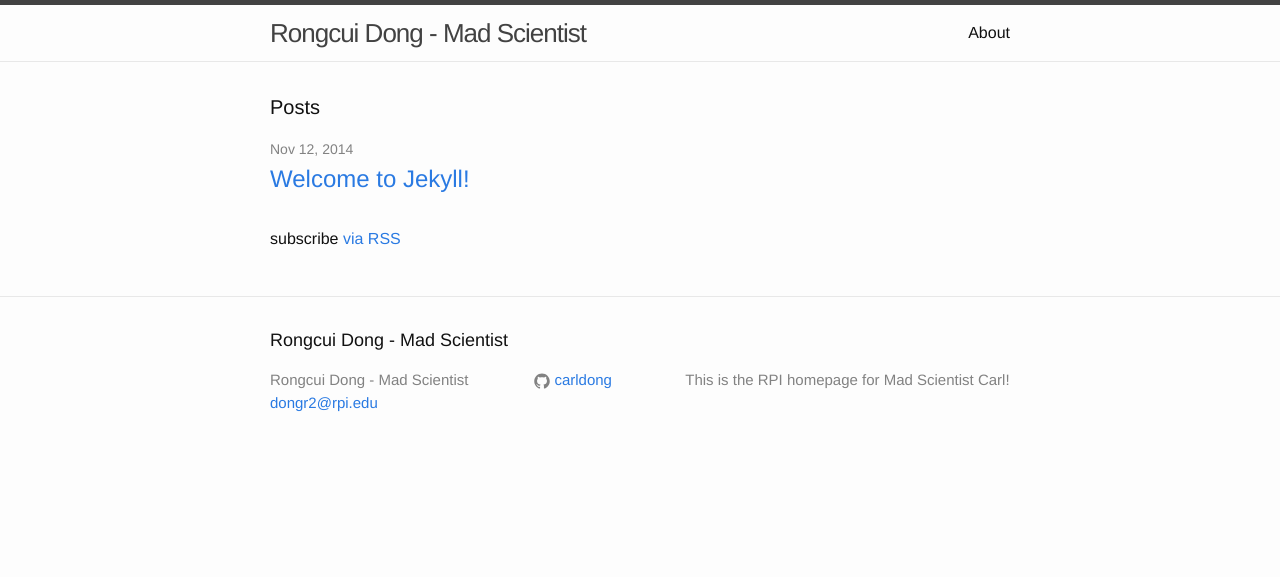
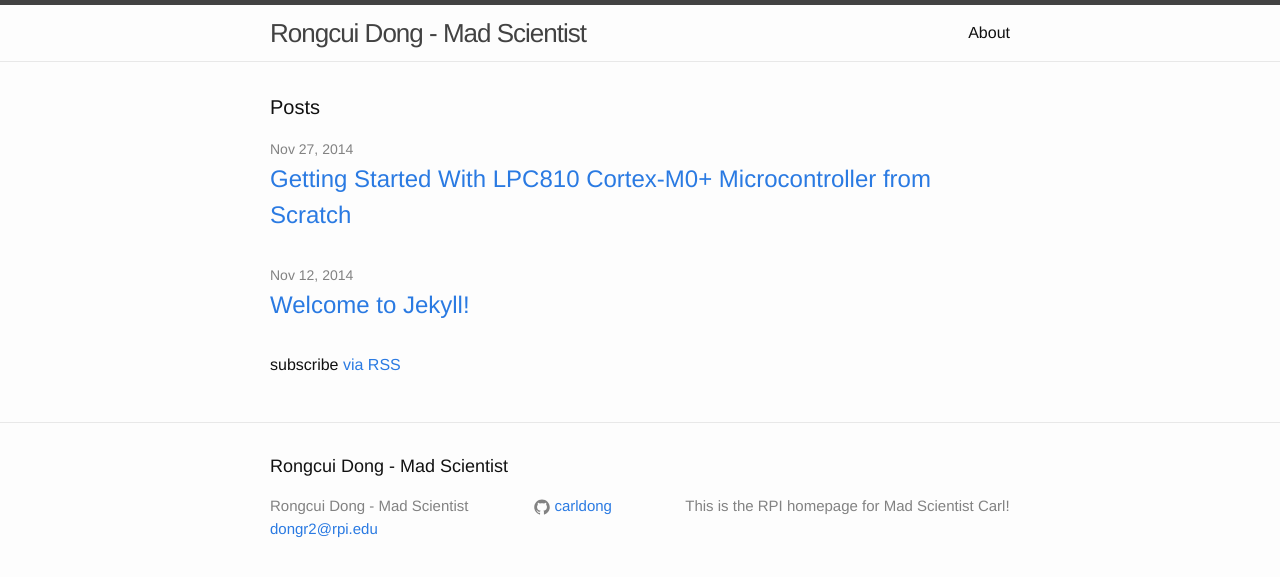
Before and after one commit to carldong/Personal-Blog, a Jekyll site: the page built from index.html, in a window 1280 px wide. Shown: the top 577 px of the page. Built offline with Jekyll 4.4.1, drawn with Linux system fonts in a browser that asks for light colours; part of the change alters nothing that is shown.

Commit message:
Adjusted fonts, added some convinient scripts

```diff
--- a/_config.yml
+++ b/_config.yml
@@ -12,4 +12,4 @@ github_username:  carldong
 #markdown: rdiscount
 markdown: kramdown
 
-exclude: [upload.sh]
+exclude: [build.sh,connect.sh,upload.sh,serve.sh,_publish]
--- /dev/null
+++ b/_posts/2014-11-27-LPC810-T01.markdown
@@ -0,0 +1,259 @@
+---
+layout: tutorial
+title: Getting Started With LPC810 Cortex-M0+ Microcontroller from Scratch
+date: "2014-11-27 14:38:16"
+categories: tutorials
+tags: tutorial Cortex-M0+ ARM
+---
+{% assign code_root = 'repo/00-Getting_Started' %}
+
+**Disclaimer: I am no ARM programming expert, and I myself am experimenting with all the things described in this series of, "tutorials". Therefore, I might be totally wrong in reasoning, but the code should be usable.**
+
+# What this (series) is about?
+I am currently experimenting with the LPC810 chip on Linux using the GCC toolchain. This is more like a progress of my experiment, but I hope it will help others. Actually it is more about compiler and linker than about embedded programming, because honestly, I don't have any problem on general purpose embedded programming since I have prior experience using AVR and STM32 *with preexisting libraries* such as *AVR-LibC* or *STM32 Standard Peripheral Library*. However, this time I am going to start from scratch. Which means, starting from assembly, linker scripts, startup code, etc. Since I can't find any "standard" NXP LPC810 C headers, I will write my own.
+
+# The LPC810
+More specifically, the [**LPC810M021FN8**](http://www.nxp.com/products/microcontrollers/cortex_m0_m0/lpc800/LPC810M021FN8.html), is a small ARM Cortex-M0+ chip with 4kB flash and 1kB SRAM. Not much, right? However, the best part is that it comes as a DIP-8 package, which means you can plug it right to a breadboard and start experimenting. Also, it is amazingly cheap comparing to other ARM chips: as of the date of writing, 2014-11-27, the price on [Mouser](http://mouser.com) is $2.41.
+
+This chip does have a lot of limitations though. The one biggest down side for me is that it doesn't come with Analog-Digital Converter. It does have two Analog-Digital Comparaters, though. The next obvious reason is that there are only 6 GPIOs, where one is taken by _RESET_(PIO0_5), and two are not enabled by default(PIO0\_2 and PIO0\_3, taken by SWD interface). However, this chip should be enough to experiment with ARM Startup and linker scripts and other good stuff.
+
+**Disclaimer again: I am only starting to experiment with compilers/linker scripts, so I write terrible linker scripts. I miss multiple sections because I don't know what they do. As of the time I write this post, I only have the .text, .data, .bss section written because I don't understand what everything else are.**
+
+# Reader assumptions
+- Can use GNU/Linux (I am using GNU/Linux to do everything. Probably works on Windows, but need extra knowledge).
+- Knows basic assembly (Sorry, I am not good enough to teach this).
+- Knows basic C (I can talk about this, though)
+- At least programmed some embedded device before(like 8051 or AVR)
+- Knows how to read datasheet
+- Knows how to wire up a breadboard *without* a photo or schematic (I admit I am just lazy. The circuit is too simple anyway).
+
+# What you will need
+- An **LPC810** chip. Here I am using **LPC810M021FN8**.
+- A TTL-USB cable, 3.3V.
+- A piece of breadboard.
+- An indicator LED rated around $$10mA$$ (Or, just a random small 3mm/5mm LED).
+- A resistor around $$330\Omega$$.
+- Two pushbuttons.
+- [LPC81xM Datasheet](http://www.nxp.com/documents/data_sheet/LPC81XM.pdf)
+- [LPC81x User Manual](http://www.nxp.com/documents/user_manual/UM10601.pdf)
+- [Cortex-M0+ Devices Generic User Guide](http://infocenter.arm.com/help/topic/com.arm.doc.dui0662b/DUI0662B_cortex_m0p_r0p1_dgug.pdf)
+- ARM Toolchain. If you don't have experience, get a precompiled one. I have several experience that when I compile my own and encountered some unsolvable problems, simply changing the toolchain fixed the problem. Try the gcc-arm on Ubuntu/Debian or the CodeSourcery toolchain.
+- [lpc21isp](http://sourceforge.net/projects/lpc21isp/). The downloader.
+
+# Hardware Wireup
+Wire the 3.3V to Pin 6(Vdd) of the LPC810. Connect ground to Pin 7(Vss).
+
+Connect Pin 5 to ground through a pushbutton. When Pin 5 is pulled down(i.e. the pushbutton is being pressed) during reset, chip enters ISP command handler, and can be programmed.
+
+Connect Pin 4(PIO0_2) to LED, series with resistor to ground. Pin 2 is the TXD in ISP mode, Pin 8 is the RXD in ISP mode. Connect them accordingly to the RX/TX pin of the TTL-USB converter. Note: my converter has its TX/RX label reversed for some version, so I have to connect TXD to TXD and RXD to RXD.
+
+Connect Pin 1 to ground through a pushbutton. If you do not connect this button, you can still reset the device by removing the power and then power on.
+
+# Software Preparation
+Install toolchain and lpc21isp (Ubuntu/Debian)
+
+{% highlight bash %}
+apt-get install gcc-arm lpc21isp
+{% endhighlight %}
+
+Done!
+
+# Prepare Source code base
+
+## Just test hardware
+Example Source Code if you like to just download and try: [00-Getting_Started.tar.xz]({{ site.baseurl/archives/00-Getting_Started.tar.xz }})
+
+Unpack the file somewhere you can remember. Plug the TTL-USB cable in(with the breadboard, of course). Hold the reset button, then hold the ISP button. Please try to push the buttons in this sequence, otherwise if you have set the pin that connects to the ISP button to output and HIGH, think what would happend when you push that down before the controller is reset. Still holding ISP button, execute
+
+	make flash
+
+in the directory using UNIX command line(I assume you know how to do so). You should see something like this:
+
+	lpc21isp main.hex /dev/ttyUSB0 115200 12000
+	lpc21isp version 1.94
+	File main.hex:
+		loaded...
+		converted to binary format...
+		image size : 276
+	Image size : 276
+	Synchronizing (ESC to abort). OK
+	Read bootcode version: 4
+	13
+	Read part ID: LPC810M021FN8, 4 kiB FLASH / 1 kiB SRAM (0x00008100)
+	Will start programming at Sector 1 if possible, and conclude with Sector 0 to ensure that checksum is written last.
+	Erasing sector 0 first, to invalidate checksum. OK
+	Sector 0: ..|.
+	Download Finished... taking 0 seconds
+	Now launching the brand new code
+
+Then, press the reset button again. LED should blink.
+
+## Starting from Scratch
+In this section, I will explain the process of starting from scratch, and explain every details of the source code.
+
+### Directory and Makefile
+Make a new folder, say, `00-Getting_Started`. Create a `Makefile`:
+
+{% highlight Makefile %}
+{% include {{ code_root }}/Makefile %}
+{% endhighlight %}
+
+Of course, this is not the best Makefile in the world, but good enough for this series.
+
+Then, create the folders and files referenced by the `Makefile`:
+
+	mkdir -pv LPC810
+	touch main.c crt0.S LPC810/lpc810.ld
+
+### Main code
+Here comes the main code(`main.c`):
+
+{% highlight C linenos %}
+{% include {{ code_root }}/main.c %}
+{% endhighlight %}
+
+There is nothing fancy. The special memory addresses are the device specific addresses to control hardware. In order to access those, the addresses are cast into volaile pointers. These addresses can be found under the *LPC81x User Manual*. The `PINENABLE0` address is found in *Chapter 9, LPC81x Switch Matrix*, the `DIR0` and `NOT0` addresses are under *Chapter 7, LPC81x GPIO Port*. I will only point the location in this tutorial, and I will not do so for the next ones.
+First, the SWD related functions are disabled so that the LED pin has GPIO enabled:
+
+	*(vp) 0x4000C1C0 = 0xFFFFFFBFUL;	/* PINENABLE0 register */
+
+Then, `PIO0_2` is set to output mode:
+
+	*(vp) 0xA0002000 |= 1 << 2;
+
+In an infinite loop, the LED is toggled by writing to the `NOT0` register:
+
+    *(vp) 0xA0002300 |= 1 << 2;	/* NOT0 register */
+
+To slow down the blink enough, we just waste a lot of cycles doing nothing.
+
+    volatile long wait = 240000;
+    while (wait > 0) --wait;		/* WAIT */
+
+That's it for the `main.c`. Simple. However, with only this source file, the linker can't know where to put the code in the executable. Therefore, we need to tell it where to put what. In the next section, I will talk about how we instruct the linker to correctly place code.
+
+### Linker Script
+Now let's look at  the `LPC810/lpc810.ld`.
+
+{% highlight C linenos %}
+{% include {{ code_root }}/LPC810/lpc810.ld %}
+{% endhighlight %}
+
+An executable is divided into multiple sections. Each section is placed into a storage device in the microcontroller. The starting address and size are documented in *81x Datasheet*, in section *Memory Map*. In our case, an LPC810 has 4K flash and 1K RAM, starting at address `0x00000000` and `0x10000000`, therefore, we have the following snippet of LD script(ignore the `ENTRY()` for now):
+
+	MEMORY {
+	    FLASH(rx) : ORIGIN = 0x0, LENGTH = 4K
+	    RAM(rwx) : ORIGIN = 0x10000000, LENGTH = 1K
+	}
+
+This means there are two storage devices, `FLASH` and `RAM`. `FLASH` is **r**eadable and e**x**ecutable, while the RAM is **r**eadable, e**x**ecutable, and **w**ritable. `FLASH` starts at `0x0` and is `4KB` long, while `RAM` starts at `0x10000000` and is `1KB` long.
+
+After storage devices are defined, we need to tell the linker specific information about where each sections go. Before explaining the script, we need to know some information about the Cortex-M0+ processor. In the *Cortex-M0+ Devices Generic User Guide*, section *2.3.4 Vector Table*, we see that a vector table comes at the very first of the memory address: `0x00000000`. It stores the initial stack pointer value, and then 15  **addresses** of the core Cortex-M0+ exception handlers. After that, there are device specific interrupt handler addresses. Note that since this is a 32 bit device, each address takes 4 bytes. According to the *LPC81x User Manual*(Will be abbreviated as *81X Manual*), section *3.3.1 Interrupt Sources*, there are 32 interrupt sources. Therefore, the first 48 `long`(4 bytes wide each) values are taken by the vector table, so the executable codes will go after them. In other words, the executable code starts at address $$(48+1)*4 = 0xC4$$.
+
+Now we can look into the code.
+
+    . = ORIGIN(FLASH);
+
+This means the "current" address is set to the origin of `FLASH`. This line tells the linker to place code starting at this address.
+
+    .text : {
+        KEEP(* (.isr_vectors));
+	. = ALIGN(4);
+	. = 0xC4;		/* The end of vectors. Just for tutorial 0 */
+	__vec_end__ = .;
+	* (.text);
+	. = ALIGN(4);
+	__end_text__ = .;
+    } > FLASH
+
+`.text` is the target section that the code will be placed into. In order to make sure the vector table is *always* placed before anything, we make it a seperate section, in this case, `.isr_vectors`. The `KEEP` here is just telling the linker that it should never discard this section even if it is not referenced (affected by `-Wl,--gc-sections`). When source files are compiled, different object files are generated, `main.o` and `crt0.o` in this case. Now we go over the syntax even more carefully.
+
+	* (.isr_vectors);
+
+This means for all object files (indicated by wildcard `*`), copy the `.isr_vectors` section into the target address. In this case, `0x0`.
+
+	. = ALIGN(4);
+
+Since Cortex-M0+ is 32 bits, each instruction is 4 bytes wide. Therefore, we need to align the code to instructions before advancing to next section. If it is not aligned, the linker just appends `0x0` (that is an observation, not necessarily true).
+
+	. = 0xC4;
+
+This line is just for this tutorial because otherwise you have to type a whole list of 48 vectors and create 48 function definitions before you can even start blinking an LED. We all know from above that the actual executable starts at `0xC4`, so this is totally fine(and I have tested it, so really, it is fine). Of course, you can still keep this line for the next tutorials if you like.
+
+	__vec_end__ = .;
+
+This is just a symbol for use in source codes. `__vec_end__` will store the current address, and can be referenced by C or assembly code.
+
+	* (.text)
+
+This is the same meaning as before. Copy the `.text` section from each object file, put it in the executable.
+
+	.text : {
+	...
+	} > FLASH
+
+This means the target `.text` section will be put on the storage device `FLASH`.
+
+    __stack_top = ORIGIN(RAM) + LENGTH(RAM);
+
+This defines the begining of the stack, which locates at the end of RAM and grows towards the front.
+
+Finally, we have some more symbols defined about the end of code. Now we come back to the first line:
+
+	ENTRY(Reset_Handler)
+
+This means the 'entry point' of the executable is the symbol `Reset_Handler`, i.e. when the device starts, the first executed instruction is at the address of symbol `Reset_Handler`. Note that `Reset_Handler` does *not* need to be a function, it can be any symbols(I think it needs to be global, though). Although I haven't tested it, a plain address should also work in this definition.
+
+### Startup Code
+Now we have the correct placement of the sections. However, we still need to write the vector table and the code to execute `main()`. After all, our entry point is `Reset_Handler`, not `main`. Let's look at `crt0.S`:
+
+{% highlight gas linenos %}
+{% include {{ code_root }}/crt0.S %}
+{% endhighlight %}
+
+First, we have something to tell the assembler:
+
+	.syntax unified
+	.thumb
+
+This tells the assembler(GNU AS in this case) to use *Unified Assembler Language* and Thumb instructions.
+
+Now we start with the vector table.
+
+	.section .isr_vectors
+
+This tells the assembler to place the later code into section `.isr_vectors`.
+
+	.align
+
+As it looks like, this tells the assembler to align code to 4 byte instructions.
+
+	.long __stack_top
+	.long Reset_Handler
+
+This defines two long expressions. The first one contains the symbol `__stack_top`, defined in linker script. The second one contains the symbol `Reset_Handler`, which is defined later. Notice that the first `.long` takes the addresses `0x00` to `0x03`, and the second `.long` takes `0x04` to `0x07`. Recall the vector table in *Cortex-M0+ Devices Generic User Guide* (will be abbreviated as *CM0 Guide* from now on), the first long is indeed the initial stack pointer, while the second one is the address of the program counter after a reset. Since we already set the beginning of `.text` to be `0xC4`, we don't need to define all the other vectors. Convinient, right?
+
+	.text
+
+This means put the later code into the `.text` section. This line is the same as `.section .text`.
+
+	.thumb_func
+
+This line is needed for GNU AS to generate correct mix of Thumb/ARM instructions. I don't know a lot about this, but I know that if this line is omitted, the generated executable is incorrect.
+
+	.global Reset_Handler
+
+This line makes symbol `Reset_Handler` to be global, so that code from other source files can access this symbol.
+
+	Reset_Handler:
+	crt0:
+		b main
+
+Why do I have two symbols but nothing between? Because there will be some initialize code there for the next tutorials. These three lines are the minimal code to execute the `main()`. For newbies(like me), notice that the symbols don't take up memory, so the only line of code here is `b main`. As documented in both *CM0 Guide* and *81x Manual*, `B{cc} label` is the instruction for "Branch to <label> {conditionally}". In this case, "branch to label `main` unconditionally".
+
+Now the startup code is finished. Do the same thing as compiling the example:
+
+	make
+	make flash
+
+Don't forget to press the ISP button. Also don't forget to reset after programming.
--- a/_sass/_base.scss
+++ b/_sass/_base.scss
@@ -127,6 +127,8 @@ blockquote {
  */
 pre,
 code {
+    font-family: $code-font-family;
+    font-weight: normal;
     font-size: 15px;
     border: 1px solid $grey-color-light;
     border-radius: 3px;
--- a/_sass/_syntax-highlighting.scss
+++ b/_sass/_syntax-highlighting.scss
@@ -4,6 +4,9 @@
 .highlight {
     background: #fff;
     @extend %vertical-rhythm;
+
+    font-family: $code-font-family;
+    font-weight: normal;
 
     .c     { color: #998; font-style: italic } // Comment
     .err   { color: #a61717; background-color: #e3d2d2 } // Error
--- a/css/main.scss
+++ b/css/main.scss
@@ -10,6 +10,8 @@ $base-font-family: Helvetica, Arial, sans-serif;
 $base-font-size:   16px;
 $small-font-size:  $base-font-size * 0.875;
 $base-line-height: 1.5;
+
+$code-font-family:  "Source Code Pro", "Courier New", Courier, monospace;
 
 $spacing-unit:     30px;
 
```
Also changed, not shown: 4 other files.
